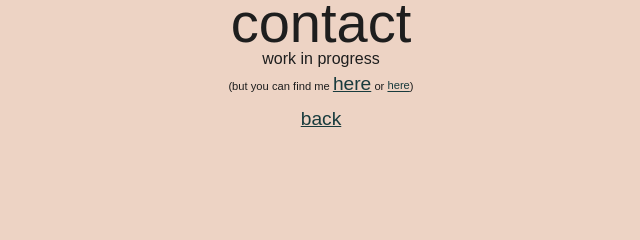
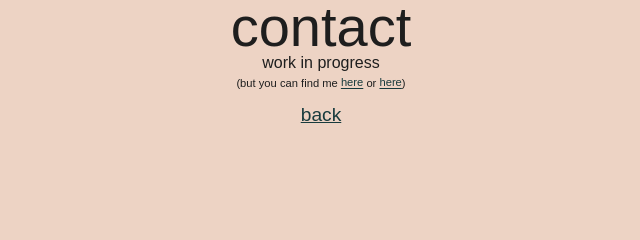
Before and after one commit to elinasamuelsson/portfolio, a browser extension: page docs/contact.html in a window 1280 px wide. Shown: the part 336-576 px from the top of the page, 319-959 px from the left. Drawn offline with Linux system fonts and the light colour scheme; a web font is replaced by a local one.

Commit message:
minor modifications

```diff
--- a/docs/contact.html
+++ b/docs/contact.html
@@ -54,7 +54,7 @@
       <h1>contact</h1>
       <p>work in progress</p>
       <p class="small">
-        (but you can find me <a href="https://www.linkedin.com/in/elinasamuelsson/">here</a> or
+        (but you can find me <a href="https://www.linkedin.com/in/elinasamuelsson/" class="small">here</a> or
         <a href="mailto:elina.samuelsson@live.com" class="small">here</a>)
       </p>
     </header>
--- a/docs/sw.js
+++ b/docs/sw.js
@@ -1,4 +1,4 @@
-const CACHE_STATIC_NAME = "static1.0";
+/*const CACHE_STATIC_NAME = "static1.0";
 const CACHE_DYNAMIC_NAME = "dynamic1.0";
 
 self.addEventListener("install", function (event) {
@@ -44,4 +44,4 @@ self.addEventListener("fetch", function (event) {
       });
     })
   );
-});
+}); */
```
